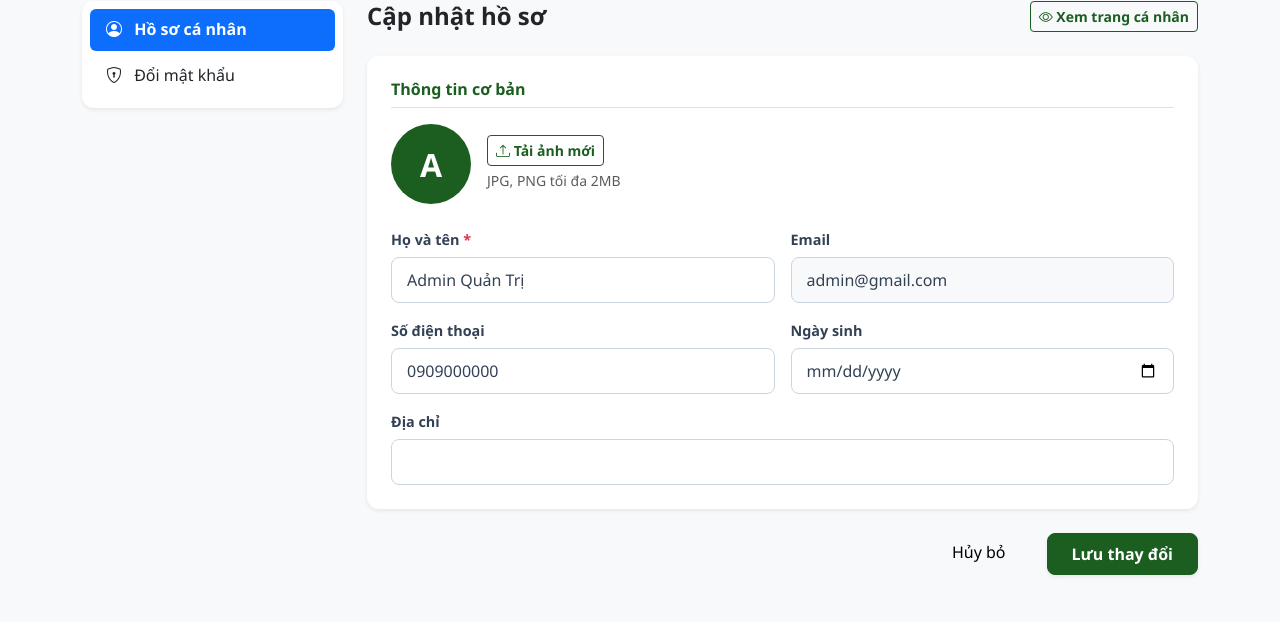
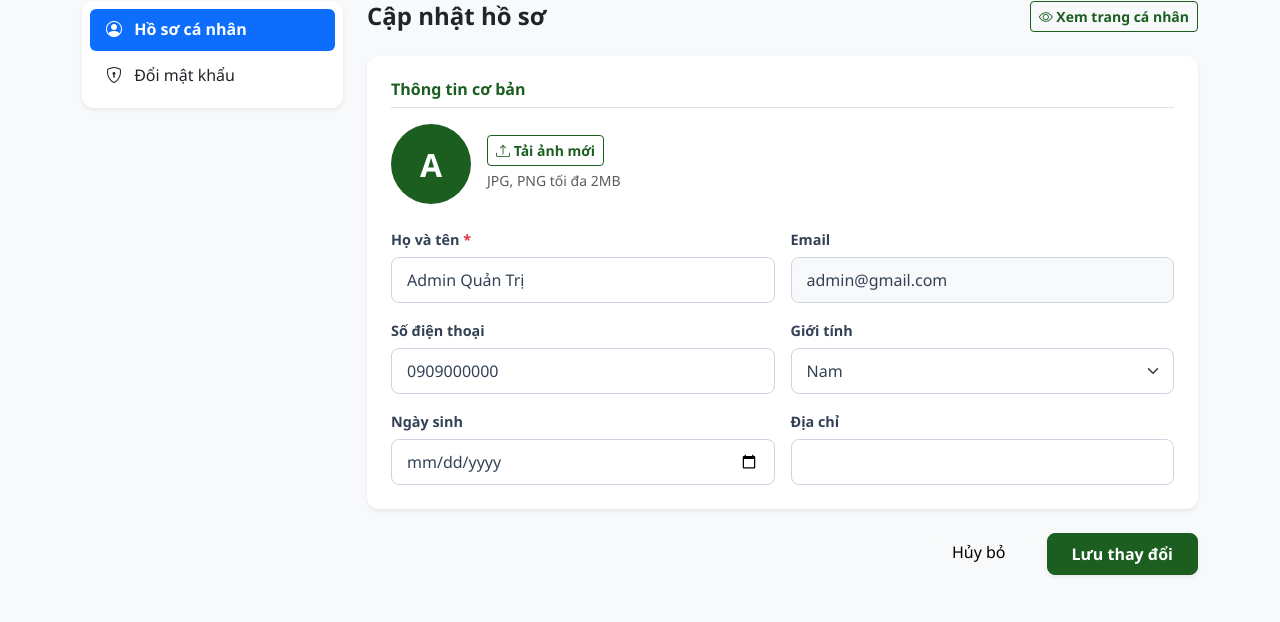
Before and after one commit to hiiepp/tutor, a PHP site: page /tutor/personal_profile.php in a window 1280 px wide. Shown: the part 106-728 px from the top of the page. Run offline with PHP 8.4, Linux system fonts and the light colour scheme; a user stored in the database is signed in; data comes from the database, SQL or seed files in the repository.

Commit message:
Add files via upload

```diff
--- a/N14Lurny/tutor/personal_profile.php
+++ b/N14Lurny/tutor/personal_profile.php
@@ -32,6 +32,7 @@ if ($_SERVER["REQUEST_METHOD"] == "POST") {
     $full_name = trim($_POST['hoten']);
     $phone = trim($_POST['sdt']);
     $address = trim($_POST['diachi']);
+    $gender = isset($_POST['gioitinh']) ? trim($_POST['gioitinh']) : null; // <--- MỚI: Lấy giới tính
     $dob = !empty($_POST['dob']) ? $_POST['dob'] : null;
 
     $degree = isset($_POST['trinhdo']) ? trim($_POST['trinhdo']) : null;
@@ -53,7 +54,7 @@ if ($_SERVER["REQUEST_METHOD"] == "POST") {
         }
     }
 
-    // --- MỚI: XỬ LÝ UPLOAD ẢNH MINH CHỨNG (MULTIPLE) ---
+    // --- XỬ LÝ UPLOAD ẢNH MINH CHỨNG (MULTIPLE) ---
     if (isset($_FILES['proofs']) && count($_FILES['proofs']['name']) > 0) {
         $proof_dir = "../assets/uploads/proofs/";
         if (!file_exists($proof_dir)) { mkdir($proof_dir, 0777, true); }
@@ -63,11 +64,9 @@ if ($_SERVER["REQUEST_METHOD"] == "POST") {
         for ($i = 0; $i < $total_files; $i++) {
             if ($_FILES['proofs']['error'][$i] == 0) {
                 $p_ext = strtolower(pathinfo($_FILES['proofs']['name'][$i], PATHINFO_EXTENSION));
-                // Đặt tên file unique
                 $p_name = "proof_" . $user_id . "_" . time() . "_" . $i . "." . $p_ext;
 
                 if (move_uploaded_file($_FILES['proofs']['tmp_name'][$i], $proof_dir . $p_name)) {
-                    // Chèn vào bảng tutor_proofs
                     $stmt_proof = $conn->prepare("INSERT INTO tutor_proofs (user_id, image_path) VALUES (?, ?)");
                     $stmt_proof->bind_param("is", $user_id, $p_name);
                     $stmt_proof->execute();
@@ -80,9 +79,11 @@ if ($_SERVER["REQUEST_METHOD"] == "POST") {
         $message = "Họ tên không được để trống!";
         $msg_type = "danger";
     } elseif ($upload_ok) {
-        $sql = "UPDATE users SET full_name=?, phone=?, address=?, dob=?, degree=?, major=?, experience=?, bio=? $avatar_sql WHERE id=?";
+        // CẬP NHẬT SQL: Thêm gender
+        $sql = "UPDATE users SET full_name=?, phone=?, address=?, gender=?, dob=?, degree=?, major=?, experience=?, bio=? $avatar_sql WHERE id=?";
         $stmt = $conn->prepare($sql);
-        $stmt->bind_param("ssssssssi", $full_name, $phone, $address, $dob, $degree, $major, $experience, $bio, $user_id);
+        // bind_param: sssssssssi (10 tham số string, 1 int)
+        $stmt->bind_param("sssssssssi", $full_name, $phone, $address, $gender, $dob, $degree, $major, $experience, $bio, $user_id);
 
         if ($stmt->execute()) {
             $_SESSION['fullname'] = $full_name;
@@ -102,7 +103,6 @@ $stmt->bind_param("i", $user_id);
 $stmt->execute();
 $user = $stmt->get_result()->fetch_assoc();
 
-// Lấy danh sách ảnh minh chứng
 $proofs_res = $conn->query("SELECT * FROM tutor_proofs WHERE user_id = $user_id ORDER BY id DESC");
 
 $avatar_url = (!empty($user['avatar']) && file_exists("../assets/uploads/avatars/" . $user['avatar']))
@@ -190,13 +190,25 @@ $initials = mb_strtoupper(mb_substr($user['full_name'], 0, 1, "UTF-8"));
                         <div class="col-md-6"><label class="form-label">Email</label>
                             <input type="email" class="form-control bg-light" value="<?= htmlspecialchars($user['email']) ?>" disabled>
                         </div>
+
                         <div class="col-md-6"><label class="form-label">Số điện thoại</label>
                             <input type="text" name="sdt" class="form-control" value="<?= htmlspecialchars($user['phone']) ?>">
                         </div>
+
+                        <div class="col-md-6">
+                            <label class="form-label">Giới tính</label>
+                            <select name="gioitinh" class="form-select">
+                                <option value="">-- Chọn --</option>
+                                <option value="Nam" <?= ($user['gender'] == 'Nam') ? 'selected' : '' ?>>Nam</option>
+                                <option value="Nữ" <?= ($user['gender'] == 'Nữ') ? 'selected' : '' ?>>Nữ</option>
+                                <option value="Khác" <?= ($user['gender'] == 'Khác') ? 'selected' : '' ?>>Khác</option>
+                            </select>
+                        </div>
+
                         <div class="col-md-6"><label class="form-label">Ngày sinh</label>
                             <input type="date" name="dob" class="form-control" value="<?= htmlspecialchars($user['dob'] ?? '') ?>">
                         </div>
-                        <div class="col-12"><label class="form-label">Địa chỉ</label>
+                        <div class="col-md-6"><label class="form-label">Địa chỉ</label>
                             <input type="text" name="diachi" class="form-control" value="<?= htmlspecialchars($user['address'] ?? '') ?>">
                         </div>
                     </div>
--- a/N14Lurny/tutor/view_detail.php
+++ b/N14Lurny/tutor/view_detail.php
@@ -171,6 +171,9 @@ $is_owner = (isset($_SESSION['user_id']) && $_SESSION['user_id'] == $tutor_id);
             <li class="info-list-item"><span class="text-muted">Email</span><span class="fw-medium text-end ps-2 text-dark"><?= htmlspecialchars($tutor['email']) ?></span></li>
             <li class="info-list-item"><span class="text-muted">Ngày sinh</span><span class="fw-medium text-end ps-2 text-dark"><?= $dob_display ?></span></li>
             <li class="info-list-item"><span class="text-muted">Tuổi</span><span class="fw-medium text-end ps-2 text-dark"><?= $age_display ?></span></li>
+
+            <li class="info-list-item"><span class="text-muted">Giới tính</span><span class="fw-medium text-end ps-2 text-dark"><?= htmlspecialchars($tutor['gender'] ?? 'Chưa cập nhật') ?></span></li>
+
             <li class="info-list-item"><span class="text-muted">Chuyên ngành</span><span class="fw-medium text-end ps-2"><?= htmlspecialchars($tutor['major'] ?? 'Chưa cập nhật') ?></span></li>
             <li class="info-list-item"><span class="text-muted">Trình độ</span><span class="fw-medium text-end ps-2"><?= htmlspecialchars($tutor['degree'] ?? 'Chưa cập nhật') ?></span></li>
             <li class="info-list-item"><span class="text-muted">Kinh nghiệm</span><span class="fw-medium text-end ps-2"><?= htmlspecialchars($tutor['experience'] ?? 'Chưa cập nhật') ?></span></li>
```
Also changed, not shown: N14Lurny/class-detail.php (+5 -3 lines), N14Lurny/find-class.php (+5 -2 lines), N14Lurny/student/tutor_profile.php (+6 -1 lines).
